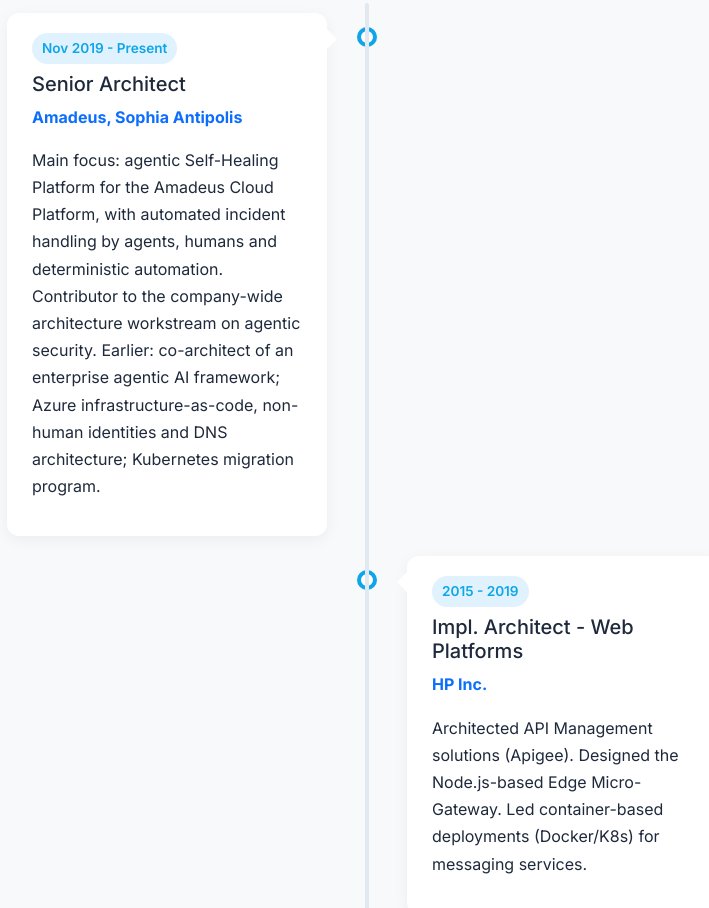
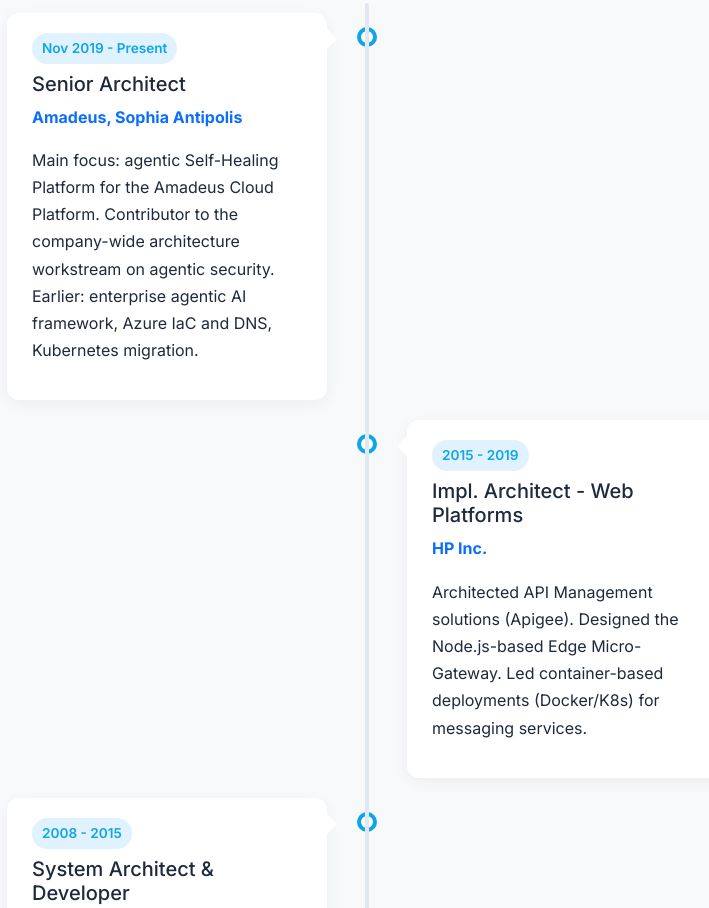
Before and after one commit to asnowfix/asnowfix.github.io, a plain HTML site: page index.html in a window 1280 px wide. Shown: the part 2506-3414 px from the top of the page, without its empty margins (273-982 px from the left). Drawn offline with nearby package versions, Linux system fonts and the light colour scheme.

Commit message:
Shorten Amadeus experience entry

```diff
--- a/index.html
+++ b/index.html
@@ -155,7 +155,7 @@
                         <span class="date">Nov 2019 - Present</span>
                         <h5>Senior Architect</h5>
                         <p class="company text-primary fw-bold">Amadeus, Sophia Antipolis</p>
-                        <p>Main focus: agentic Self-Healing Platform for the Amadeus Cloud Platform, with automated incident handling by agents, humans and deterministic automation. Contributor to the company-wide architecture workstream on agentic security. Earlier: co-architect of an enterprise agentic AI framework; Azure infrastructure-as-code, non-human identities and DNS architecture; Kubernetes migration program.</p>
+                        <p>Main focus: agentic Self-Healing Platform for the Amadeus Cloud Platform. Contributor to the company-wide architecture workstream on agentic security. Earlier: enterprise agentic AI framework, Azure IaC and DNS, Kubernetes migration.</p>
                     </div>
                 </div>
                 <!-- Item 2 -->
```
